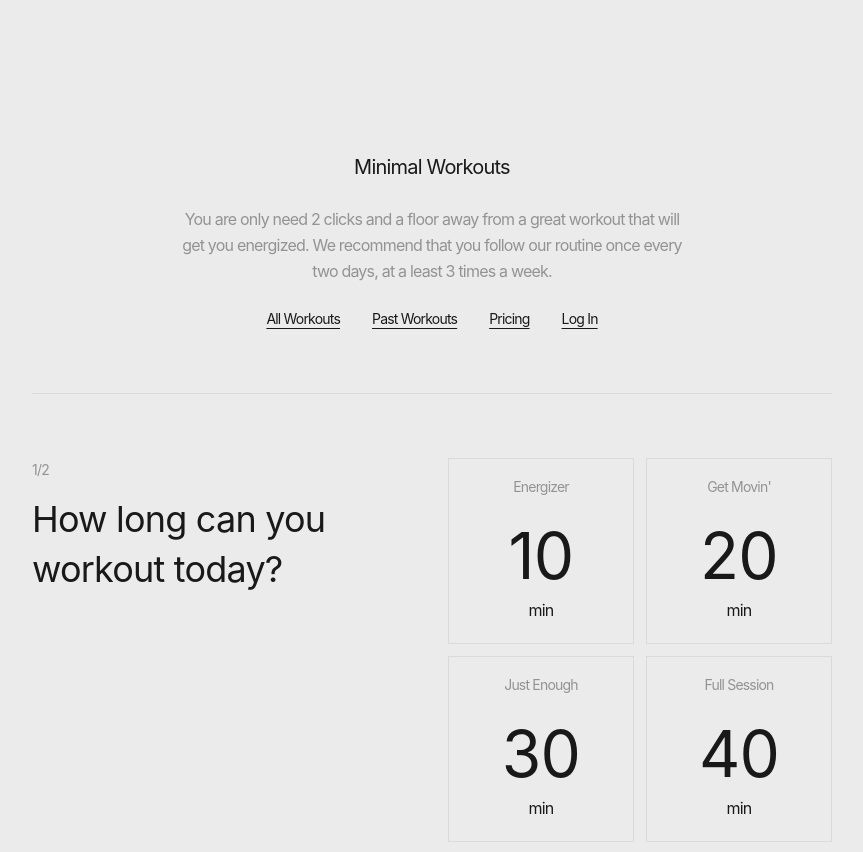
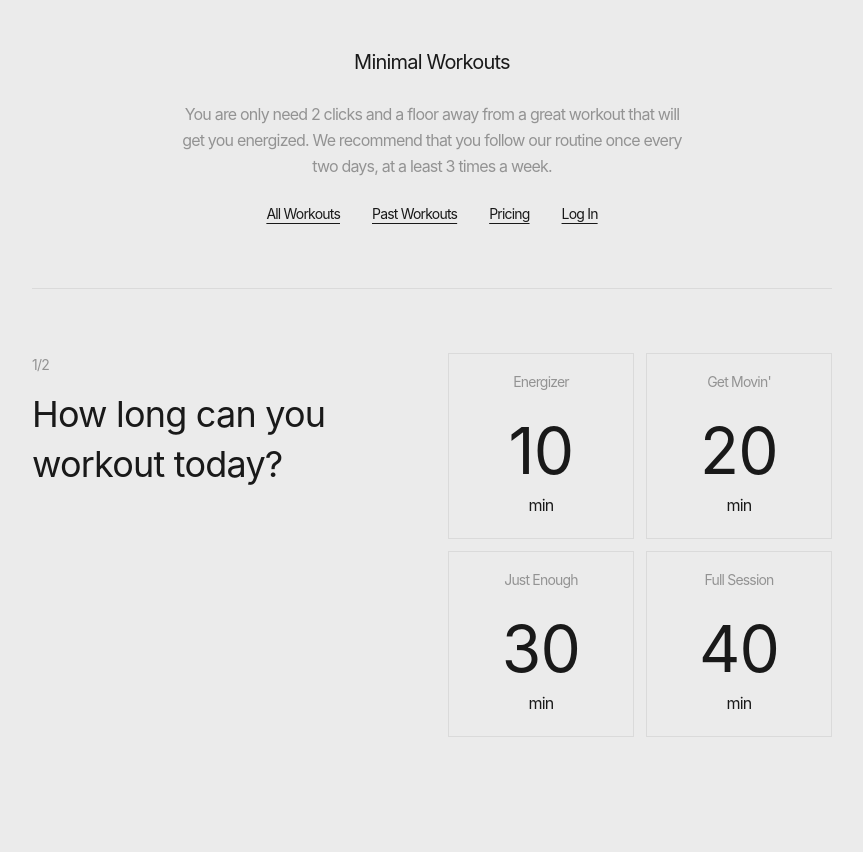
Before and after one commit to TanguyChaumette/Minimal-Workouts-React, a React (Vite) app: page / in a window 1280 px wide. Shown: the top 852 px of the page, without its empty margins (208-1071 px from the left). Built offline with nearby package versions, Linux system fonts and the light colour scheme; a web font is replaced by a local one.

Commit message:
no scroll v2

```diff
--- a/src/App.jsx
+++ b/src/App.jsx
@@ -9,7 +9,8 @@ function App() {
 
   return (
     <>
-    <div className='flex flex-col gap-[64px] items-center justify-center max-w-[800px] m-auto h-full mt-[15vh]'>
+    <div className="min-h-screen flex items-center justify-center px-4">
+      <div className="flex flex-col gap-[64px] items-center justify-center max-w-[800px] w-full pb-[10vh]">
 
         <div className="flex flex-col gap-[24px] max-w-[500px] items-center justify-center">
           <h2>Minimal Workouts</h2>
@@ -37,6 +38,7 @@ function App() {
           </div>
         </div>
       </div>
+    </div>
 
     </>
   )
```
Lines whose indentation alone changed are shown as unchanged.
